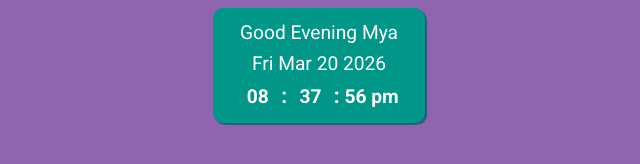
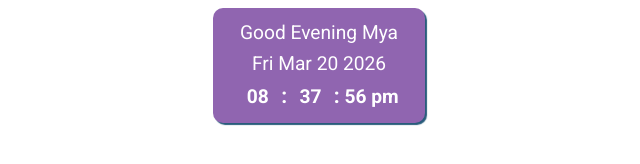
Before and after one commit to SlimShadyMya/SlimShadyMya.github.io, a plain HTML site: page index.html in a window 1280 px wide. Shown: the whole page, without its empty margins (321-961 px from the left). Drawn offline with Linux system fonts and the light colour scheme.

Commit message:
Update index.html

```diff
--- a/index.html
+++ b/index.html
@@ -11,7 +11,7 @@
         /*CSS RESETS*/
 
 body{
-    background-color: #9065B0;
+    background-color: #fff;
     line-height: 1.6;
 
 }
@@ -38,7 +38,7 @@ h1 {
 .card {
     padding: 10px 25px 10px 25px;
     border-radius: 10px;
-    background: #009688;
+    background: #9065B0;
     color: #fff;
     display: inline-block;
     box-shadow: 2px 2px 1px 0px #295C7B;
@@ -71,7 +71,7 @@ h1 {
     display: block;
     min-width: 162px;
     /* padding-right: 30px; */
-    /* border-right: 2px solid #295C7B; */
+    /* border-right: 2px solid #380D59; */
     font-family: 'Roboto', sans-serif;
     font-size: 1.2em;
 }
```
